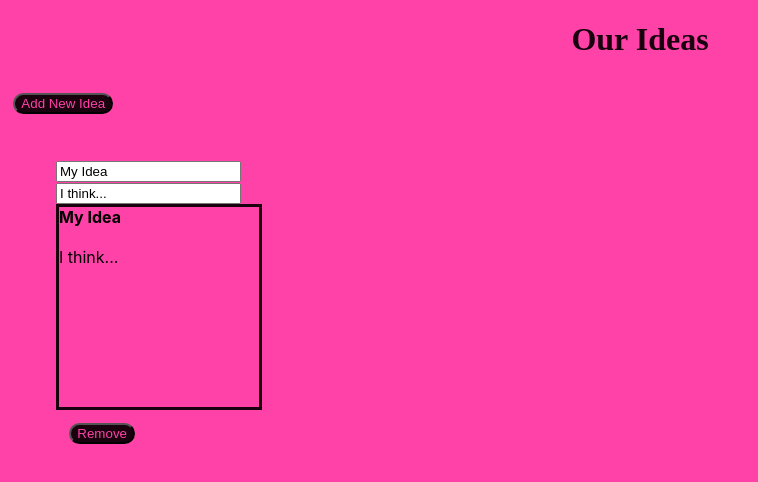
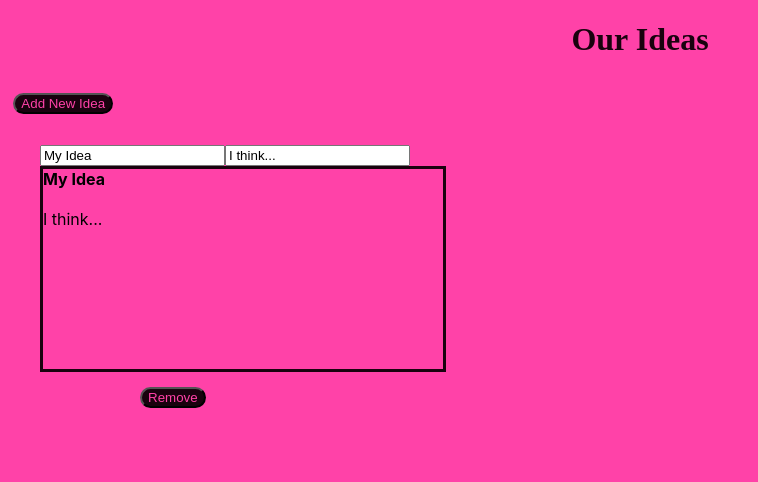
Before and after one commit to Naryond/clearscore-tech-test, a React (Create React App) app: page / in a window 1280 px wide. Shown: the top 482 px of the page, without its empty margins (0-758 px from the left). Built offline with nearby package versions, Linux system fonts and the light colour scheme.

Commit message:
Version 1.22
Working on the responsive part of the project.

```diff
--- a/src/App.css
+++ b/src/App.css
@@ -12,7 +12,7 @@ h1 {
   font-family: baskerville;
 }
 
-.externalBox {
+.board {
   display: flex;
   align-items: flex-start;
   flex-flow: wrap;
--- a/src/App.js
+++ b/src/App.js
@@ -42,7 +42,7 @@ function App() {
       <button className="button" type="submit" onClick={addOne}>
         Add New Idea
       </button>
-      <div className="externalBox">
+      <div className="board">
         {list.map((item) => {
           return (
             <ul key={item.id}>
--- a/src/Button.css
+++ b/src/Button.css
@@ -6,6 +6,5 @@
 }
 
 .regolation {
-    right: 7em;
-    bottom: 1em;
+    margin: 15px 100px auto;
 }
--- a/src/Idea.css
+++ b/src/Idea.css
@@ -1,26 +1,12 @@
 .singleBox {
-  margin: 1em;
-  border-color: #19020e;
-  border: 10px;
-  min-height: 300px;
   width: 300px;
-}
-
-.inputTitle {
-  right: 10em;
-  bottom: 10em;
-}
-
-.inputIdea {
-  right: 10em;
-  bottom: 8em;
-  overflow: hidden;
-  text-overflow: ellipsis;
-}
-
-.output {
-  width: 200px;
   height: 200px;
   border-color: #19020e;
   border-style: solid;
 }
+
+@media only screen and (min-width: 768px) {
+  .singleBox {
+    width: 400px;
+  }
+}
--- a/src/Idea.js
+++ b/src/Idea.js
@@ -16,20 +16,18 @@ const Idea = ({ cancel, card }) => {
   const erase = () => cancel(card);
 
   return (
-    <div className="singleBox">
+    <div>
       <input
-        className="inputTitle"
         type="text"
         defaultValue={title}
         onChange={getTitle}
       />
       <input
-        className="inputIdea"
         type="text"
         defaultValue={content}
         onChange={getContent}
       />
-      <div className="output">
+      <div className="singleBox">
         <b>{title}</b>
         <br />
         <br />
```
Also changed, not shown: src/blockNotes.jpg (deleted), src/logo.svg (deleted).
